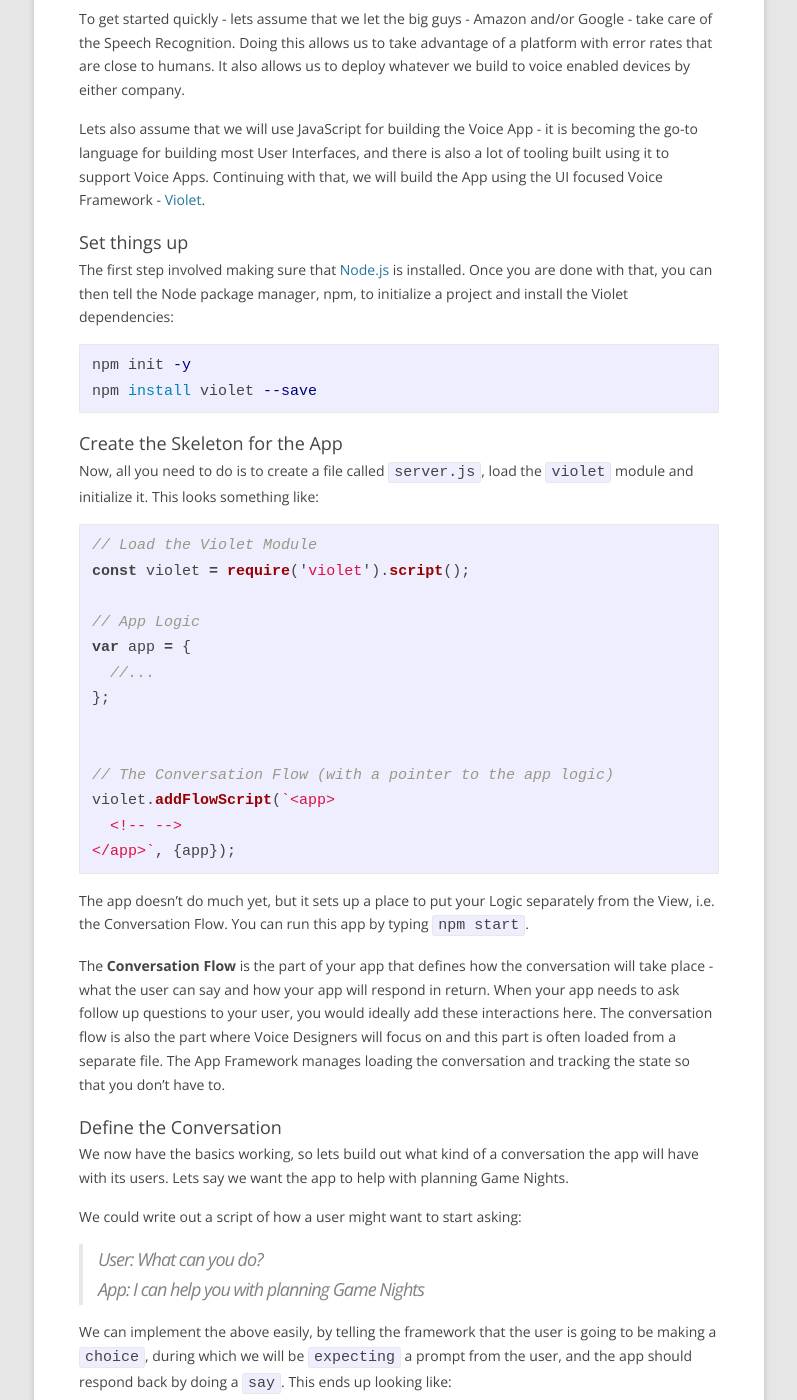
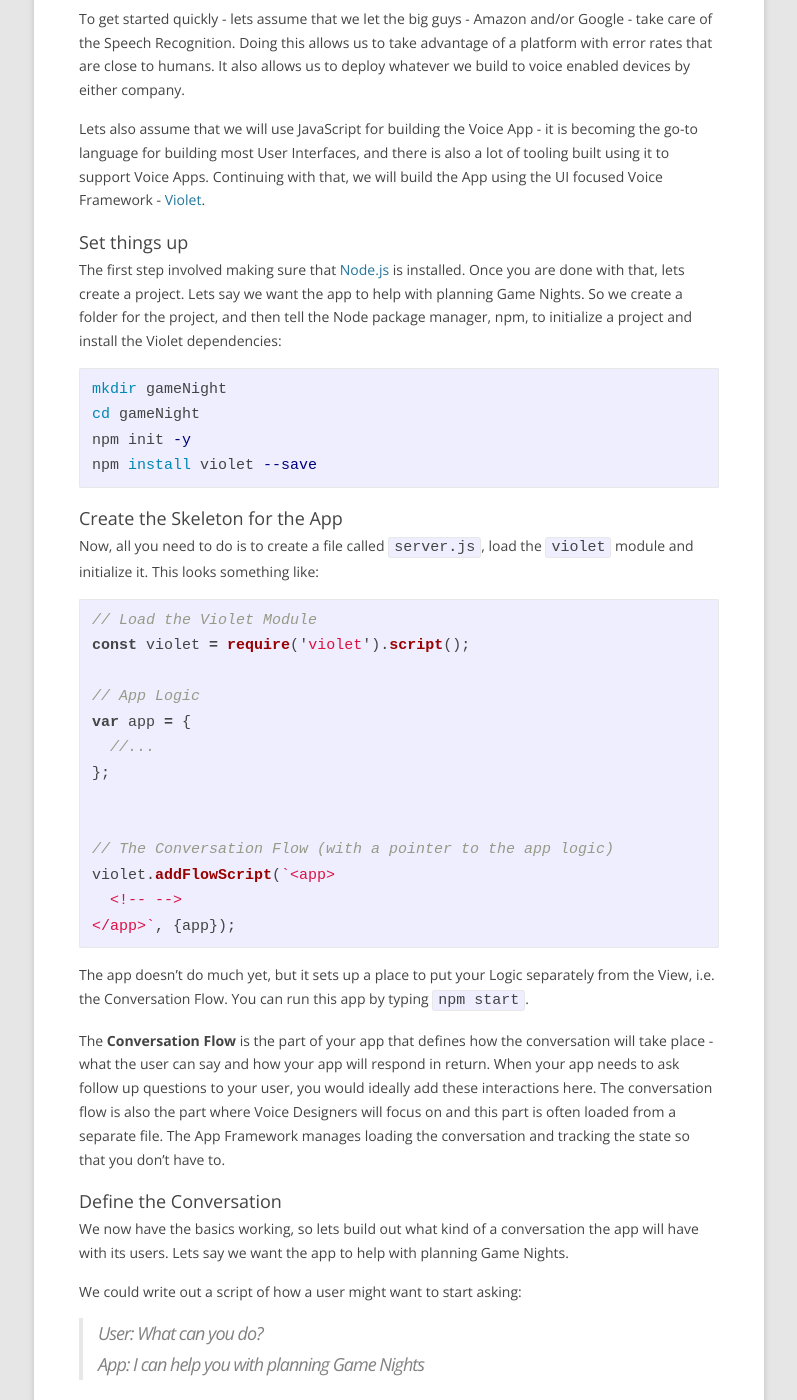
Before and after one commit to i3labs/i3labs.github.io, a Jekyll site: the page built from _posts/2019-02-02-building-a-voice-app-in-30-minutes.md, in a window 1280 px wide and 1400 px high, scrolled down 464 px. Shown: the whole window, without its empty margins (241-1038 px from the left). Built offline with Jekyll 4.4.1, drawn with Linux system fonts in a browser that asks for light colours; some of the changed text lies outside the part shown.

Commit message:
polished based on feedback from Christian Deneke

````diff
--- a/_posts/2019-02-02-building-a-voice-app-in-30-minutes.md
+++ b/_posts/2019-02-02-building-a-voice-app-in-30-minutes.md
@@ -18,9 +18,11 @@
 
 ## Set things up
 
-The first step involved making sure that [Node.js](https://nodejs.org/) is  installed. Once you are done with that, you can then tell the Node package manager, npm, to initialize a project and install the Violet dependencies:
+The first step involved making sure that [Node.js](https://nodejs.org/) is  installed. Once you are done with that, lets create a project. Lets say we want the app to help with planning Game Nights. So we create a folder for the project, and then tell the Node package manager, npm, to initialize a project and install the Violet dependencies:
 
 ```shell
+mkdir gameNight
+cd gameNight
 npm init -y
 npm install violet --save
 ```
@@ -59,18 +61,18 @@
 > User: What can you do?
 > App: I can help you with planning Game Nights
 
-We can implement the above easily, by telling the framework that the user is going to be making a `choice`, during which we will be `expecting` a prompt from the user, and the app should respond back by doing a `say`. This ends up looking like:
+We can implement the above easily, by telling the framework that the user is going to be making a `choice`, during which we will be `expecting` a prompt from the user, and the app should respond back by doing a `say`. The conversational flow ends up looking like:
 
 ```html
-<!-- -->
+<!-- flowScript -->
 <choice id="launch">
   <expecting>What can you do?</expecting>
   <say>I can help you with planning Game Nights</say>
 </choice>
-<!-- -->
+<!-- flowScript -->
 ```
 
-Ddd an `id` allows us refer the element later, and in this case we use the reserved id: `launch` which means that the above script is also triggered when the user just launches your app, for example by saying: "Alexa, open Game Night".
+Adding an `id` allows us refer the element later, and in this case we use the reserved id: `launch` which means that the above script is also triggered when the user just launches your app, for example by saying: "Alexa, open Game Night".
 
 So, lets now plan a more central conversation with the App. It could look like:
 
@@ -83,7 +85,7 @@
 The above is a little more involved, and supporting it can be done by adding a nested `decision` for the user to make when being we `ask` a question. Writing out the flow give us:
 
 ```html
-<!-- -->
+<!-- flowScript -->
 <choice id="list">
   <expecting>What game nights have already been planned?</expecting>
   <say>Let me see.</say>
@@ -100,7 +102,7 @@
     </choice>
   </decision>
 </choice>
-<!-- -->
+<!-- flowScript -->
 ```
 
 In the above, the `resolve` tag tells the framework to call application logic that was provided earlier.
@@ -110,7 +112,7 @@
 We have a simple conversation built above. It helps to test things often - especially with Voice Apps. With that in mind, lets create dummy App Logic so that the code runs and we can test it.
 
 ```javascript
-// An Extremely Simple Model
+// An Extremely Simple Model (to hold the data)
 var model = {
     pastGameNights: [],
     futureGameNights: []
@@ -129,7 +131,9 @@
 
 Now when you type `npm start` in the console you can run the app. Violet comes with a built in web tooling and should let you run test the code on your local machine.
 
-Go to the url - likely http://localhost:8080/ - in your web browser. Feel free to pick an `intent` (think of it as a bit of speech that a user would make) and submit a request.
+Go to the url - likely http://localhost:8080/ - in your web browser. Feel free to pick an `intent` (think of it as a bit of speech that a user would make) and send a request.
+
+<img src="/assets/uploads/2019/02/screenshot.png" alt="screenshot"/>
 
 The request will mock how an external service will talk to your Voice app that you are just running.
 
````
Also changed, not shown: other parts of _posts/2019-02-02-building-a-voice-app-in-30-minutes.md (+1 -1 lines), assets/uploads/2019/02/screenshot.png (added).
